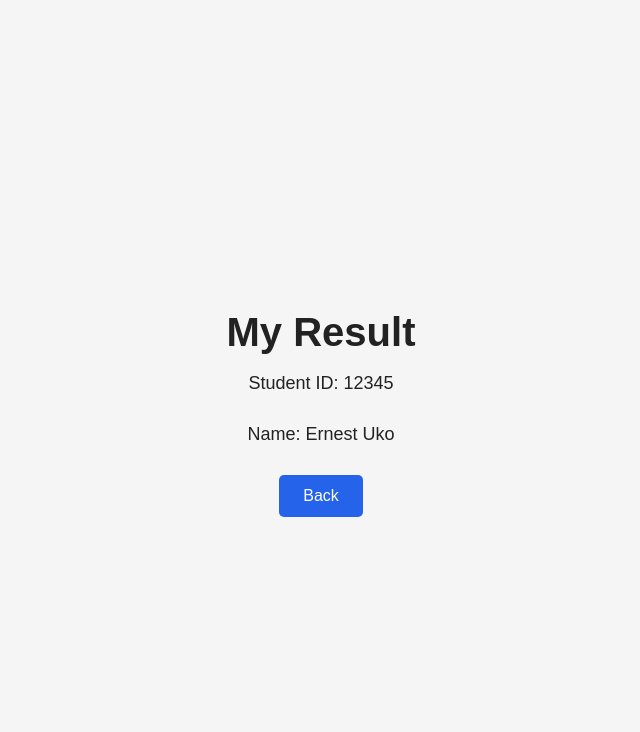
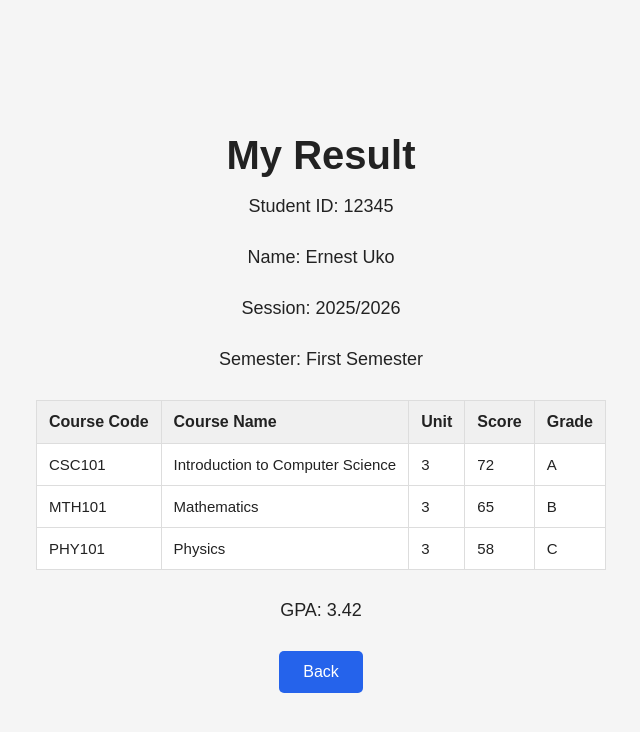
Before and after one commit to Ernest-d/school-result-portal, a React (Vite) app in the folder client/: page / in a window 1280 px wide. Both pictures are taken after a click on the button "View Result". Shown: the top 732 px of the page, without its empty margins (319-959 px from the left). Built offline with nearby package versions, Linux system fonts and the light colour scheme.

Commit message:
Built student result view

```diff
--- a/client/src/App.css
+++ b/client/src/App.css
@@ -24,3 +24,25 @@
   cursor: pointer;
   font-size: 16px;
 }
+
+.app table {
+  width: 100%;
+  margin: 30px 0;
+  border-collapse: collapse;
+  background: white;
+}
+
+.app th,
+.app td {
+  border: 1px solid #ddd;
+  padding: 12px;
+  text-align: left;
+}
+
+.app th {
+  background: #f0f0f0;
+}
+
+.app td {
+  font-size: 15px;
+}
--- a/client/src/App.jsx
+++ b/client/src/App.jsx
@@ -9,8 +9,51 @@ function App() {
       <div className="app">
         <h1>My Result</h1>
 
-        <p>Student ID: 12345</p>
-        <p>Name: Ernest Uko</p>
+<p>Student ID: 12345</p>
+<p>Name: Ernest Uko</p>
+<p>Session: 2025/2026</p>
+<p>Semester: First Semester</p>
+
+<table>
+  <thead>
+    <tr>
+      <th>Course Code</th>
+      <th>Course Name</th>
+      <th>Unit</th>
+      <th>Score</th>
+      <th>Grade</th>
+    </tr>
+  </thead>
+
+  <tbody>
+    <tr>
+      <td>CSC101</td>
+      <td>Introduction to Computer Science</td>
+      <td>3</td>
+      <td>72</td>
+      <td>A</td>
+    </tr>
+
+    <tr>
+      <td>MTH101</td>
+      <td>Mathematics</td>
+      <td>3</td>
+      <td>65</td>
+      <td>B</td>
+    </tr>
+
+    <tr>
+      <td>PHY101</td>
+      <td>Physics</td>
+      <td>3</td>
+      <td>58</td>
+      <td>C</td>
+    </tr>
+  </tbody>
+</table>
+
+<p>GPA: 3.42</p>
+
 
         <button onClick={() => setShowResult(false)}>
           Back
```
